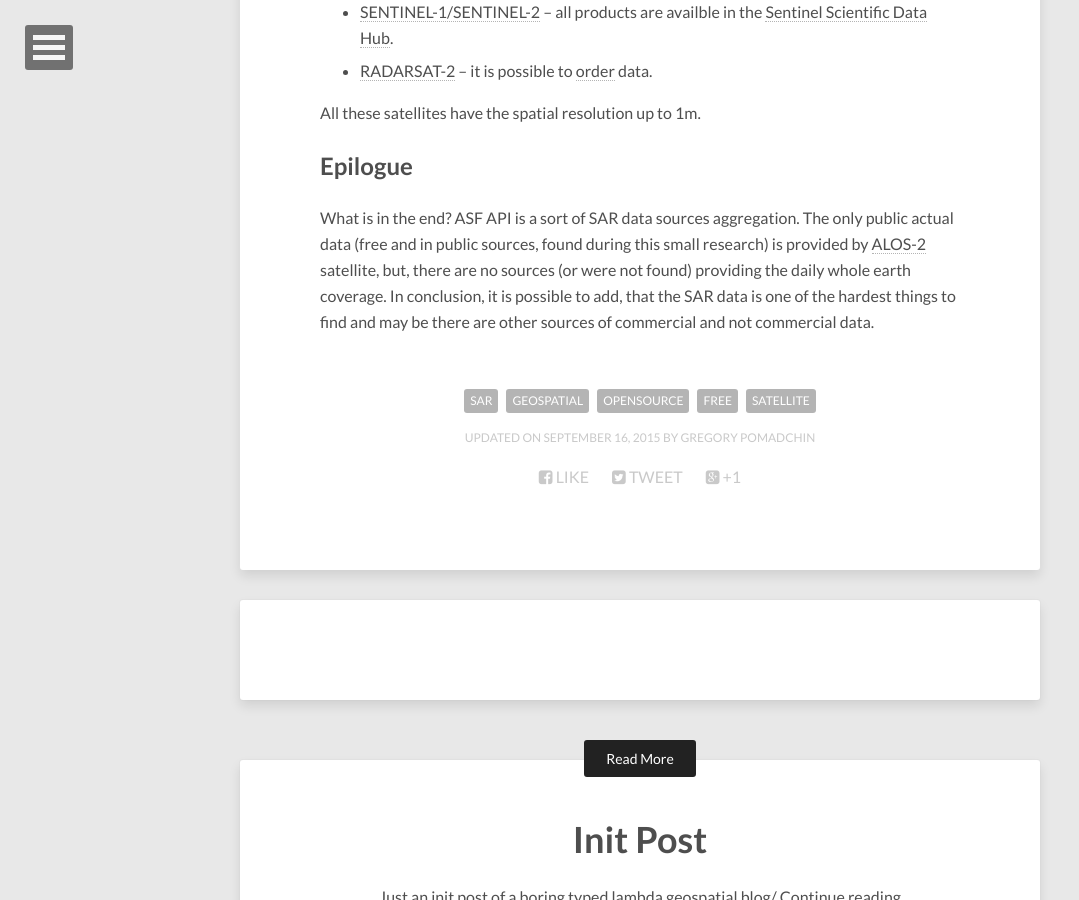
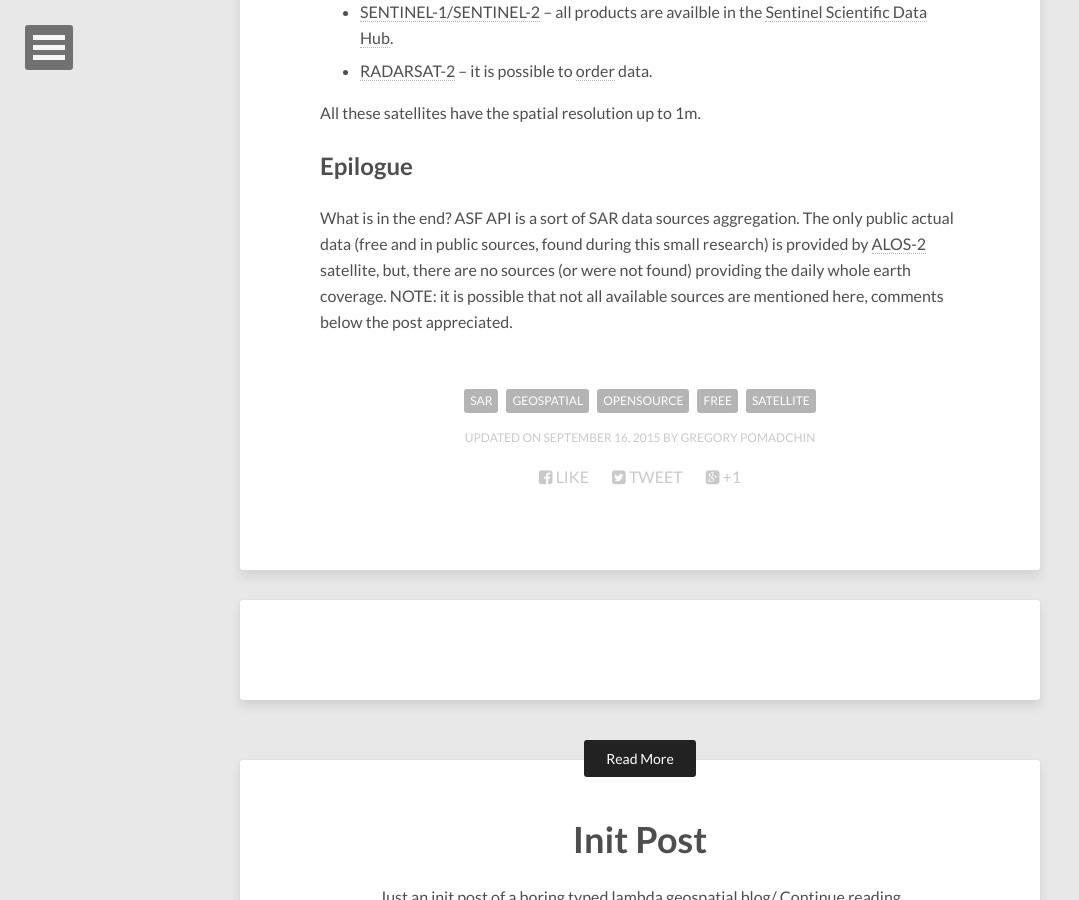
Before and after one commit to pomadchin/pomadchin.github.io, a Jekyll site: the page built from _posts/2015-09-16-sar.md, in a window 1280 px wide and 900 px high, scrolled down 3409 px. Shown: the whole window, without its empty margins (0-1079 px from the left). Built offline with Jekyll 4.4.1, drawn with Linux system fonts in a browser that asks for light colours; nearby versions of some CDN libraries; comment, search, counter and statistics services are not loaded.

Commit message:
article epilogue upd

```diff
--- a/_posts/2015-09-16-sar.md
+++ b/_posts/2015-09-16-sar.md
@@ -67,4 +67,4 @@ All these satellites have the spatial resolution up to 1m.
 
 ## Epilogue
 
-What is in the end? ASF API is a sort of SAR data sources aggregation. The only public actual data (free and in public sources, found during this small research) is provided by [ALOS-2](http://www.jaxa.jp/projects/sat/alos2/index_j.html) satellite, but, there are no sources (or were not found) providing the daily whole earth coverage. In conclusion, it is possible to add, that the SAR data is one of the hardest things to find and may be there are other sources of commercial and not commercial data.
+What is in the end? ASF API is a sort of SAR data sources aggregation. The only public actual data (free and in public sources, found during this small research) is provided by [ALOS-2](http://www.jaxa.jp/projects/sat/alos2/index_j.html) satellite, but, there are no sources (or were not found) providing the daily whole earth coverage. NOTE: it is possible that not all available sources are mentioned here, comments below the post appreciated.
```
